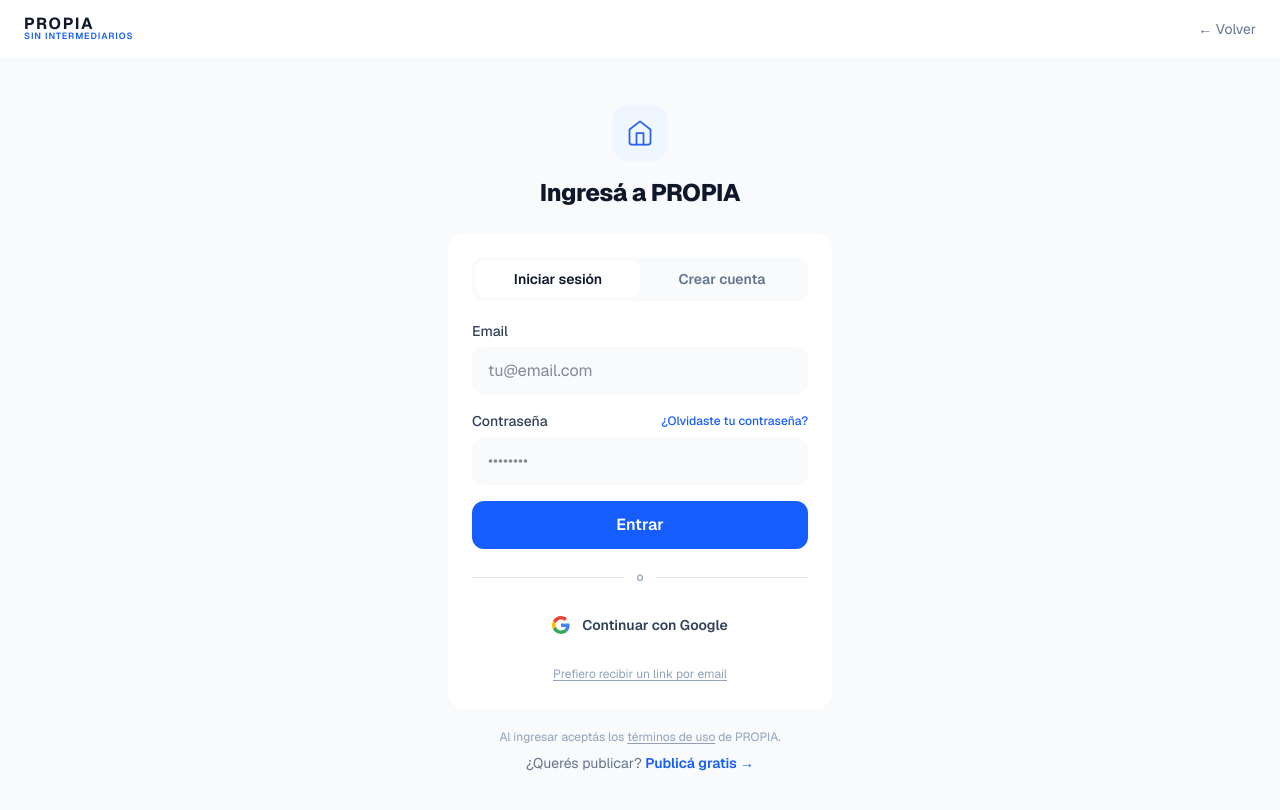
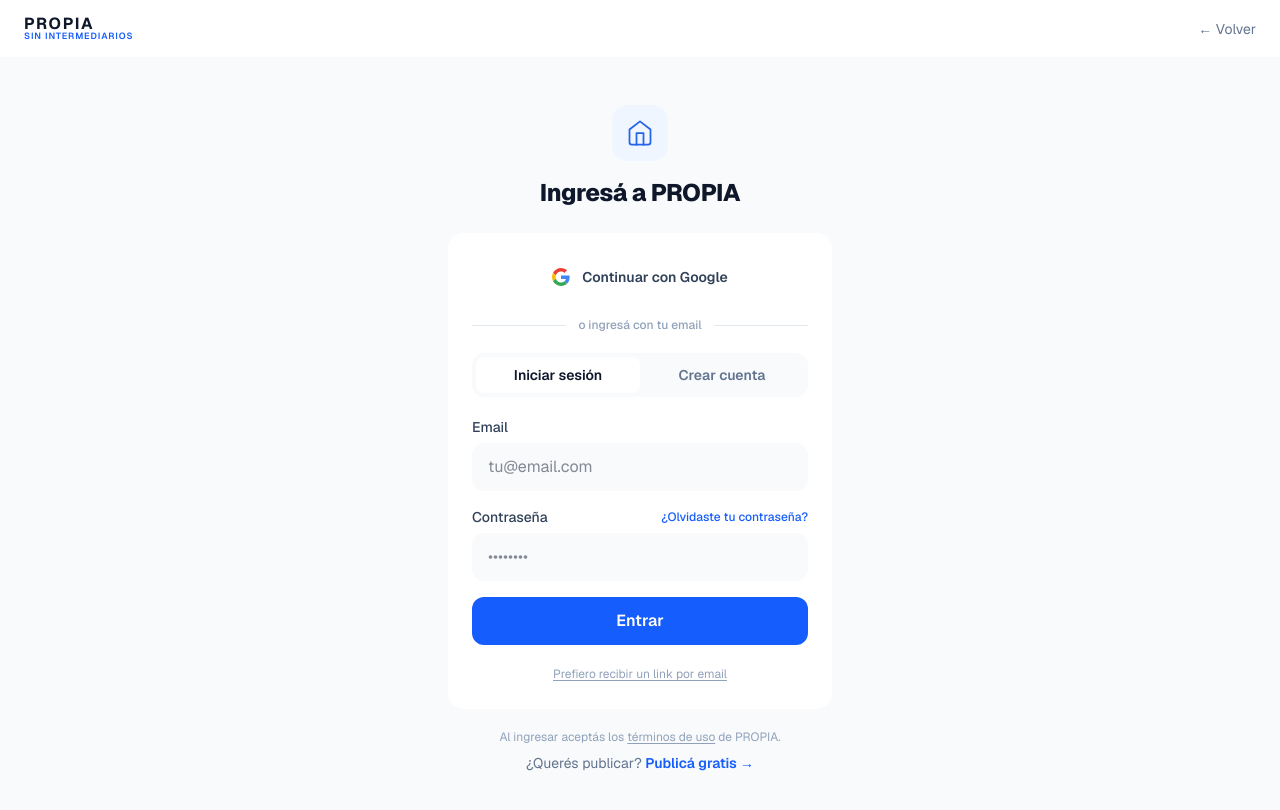
Before and after one commit to ivaanavalos2020-prog/propia, a Next.js app: page /login in a window 1280 px wide. Shown: the top 810 px of the page. Built offline with nearby package versions, Linux system fonts and the light colour scheme; no server answers.

Commit message:
feat: Google OAuth login - botón continuar con Google y manejo en auth/callback

```diff
--- a/src/app/auth/callback/route.ts
+++ b/src/app/auth/callback/route.ts
@@ -15,10 +15,28 @@
       try {
         const { data: { user } } = await supabase.auth.getUser()
         if (user?.id && user?.email) {
-          await supabase.from('profiles').upsert(
-            { id: user.id, email: user.email },
-            { onConflict: 'id' }
-          )
+          const { data: existing } = await supabase
+            .from('profiles')
+            .select('full_name, avatar_url')
+            .eq('id', user.id)
+            .maybeSingle()
+
+          const upsertData: {
+            id: string
+            email: string
+            full_name?: string
+            avatar_url?: string
+          } = { id: user.id, email: user.email }
+
+          const meta = user.user_metadata as Record<string, string> | undefined
+          if (!existing?.full_name && meta?.full_name) {
+            upsertData.full_name = meta.full_name
+          }
+          if (!existing?.avatar_url && meta?.avatar_url) {
+            upsertData.avatar_url = meta.avatar_url
+          }
+
+          await supabase.from('profiles').upsert(upsertData, { onConflict: 'id' })
         }
       } catch { /* no bloquear el login si falla */ }
 
--- a/src/app/login/page.tsx
+++ b/src/app/login/page.tsx
@@ -48,6 +48,10 @@
   const [magicEmail, setMagicEmail] = useState('')
   const [magicEstado, setMagicEstado] = useState<EstadoEnvio>('idle')
   const [magicError, setMagicError] = useState('')
+
+  // Google OAuth
+  const [googleEstado, setGoogleEstado] = useState<'idle' | 'cargando' | 'error'>('idle')
+  const [googleError, setGoogleError] = useState('')
 
   useEffect(() => {
     const t = setTimeout(() => setVisible(true), 50)
@@ -138,15 +142,18 @@
   }
 
   async function handleGoogle() {
-    try {
-      const supabase = createClient()
-      await supabase.auth.signInWithOAuth({
-        provider: 'google',
-        options: { redirectTo: `${window.location.origin}/auth/callback` },
-      })
-    } catch {
-      // Si Google no está habilitado como provider, no hace nada
+    setGoogleError('')
+    setGoogleEstado('cargando')
+    const supabase = createClient()
+    const { error } = await supabase.auth.signInWithOAuth({
+      provider: 'google',
+      options: { redirectTo: `${window.location.origin}/auth/callback` },
+    })
+    if (error) {
+      setGoogleError('No se pudo conectar con Google. Intentá de nuevo.')
+      setGoogleEstado('error')
     }
+    // Sin error: el navegador redirige, quedamos en 'cargando'
   }
 
   return (
@@ -240,6 +247,32 @@
             ) : (
               /* Tabs normales */
               <>
+                {/* Google */}
+                <button type="button" onClick={handleGoogle} disabled={googleEstado === 'cargando'}
+                  className="flex w-full items-center justify-center gap-3 rounded-xl border border-slate-300 bg-white px-4 py-2.5 text-sm font-semibold text-slate-700 transition-colors hover:border-slate-400 hover:bg-slate-50 disabled:opacity-50">
+                  {googleEstado === 'cargando' ? (
+                    <><Spinner /> Redirigiendo...</>
+                  ) : (
+                    <>
+                      <svg xmlns="http://www.w3.org/2000/svg" width="18" height="18" viewBox="0 0 48 48" aria-hidden="true">
+                        <path fill="#EA4335" d="M24 9.5c3.54 0 6.71 1.22 9.21 3.6l6.85-6.85C35.9 2.38 30.47 0 24 0 14.62 0 6.51 5.38 2.56 13.22l7.98 6.19C12.43 13.72 17.74 9.5 24 9.5z"/>
+                        <path fill="#4285F4" d="M46.98 24.55c0-1.57-.15-3.09-.38-4.55H24v9.02h12.94c-.58 2.96-2.26 5.48-4.78 7.18l7.73 6c4.51-4.18 7.09-10.36 7.09-17.65z"/>
+                        <path fill="#FBBC05" d="M10.53 28.59c-.48-1.45-.76-2.99-.76-4.59s.27-3.14.76-4.59l-7.98-6.19C.92 16.46 0 20.12 0 24c0 3.88.92 7.54 2.56 10.78l7.97-6.19z"/>
+                        <path fill="#34A853" d="M24 48c6.48 0 11.93-2.13 15.89-5.81l-7.73-6c-2.15 1.45-4.92 2.3-8.16 2.3-6.26 0-11.57-4.22-13.47-9.91l-7.98 6.19C6.51 42.62 14.62 48 24 48z"/>
+                      </svg>
+                      Continuar con Google
+                    </>
+                  )}
+                </button>
+                {googleError && <p className="mt-2 rounded-xl border border-red-200 bg-red-50 px-4 py-3 text-sm text-red-600">{googleError}</p>}
+
+                {/* Separador */}
+                <div className="my-5 flex items-center gap-3">
+                  <div className="flex-1 h-px bg-slate-200" />
+                  <span className="text-xs text-slate-400 font-medium whitespace-nowrap">o ingresá con tu email</span>
+                  <div className="flex-1 h-px bg-slate-200" />
+                </div>
+
                 {/* Tabs */}
                 <div className="mb-5 flex rounded-xl border border-slate-200 bg-slate-50 p-1">
                   {(['login', 'registro'] as Tab[]).map((t) => (
@@ -313,25 +346,6 @@
                   )
                 )}
 
-                {/* Separador */}
-                <div className="my-5 flex items-center gap-3">
-                  <div className="flex-1 h-px bg-slate-200" />
-                  <span className="text-xs text-slate-400 font-medium">o</span>
-                  <div className="flex-1 h-px bg-slate-200" />
-                </div>
-
-                {/* Google */}
-                <button type="button" onClick={handleGoogle}
-                  className="flex w-full items-center justify-center gap-3 rounded-xl border border-slate-300 bg-white px-4 py-2.5 text-sm font-semibold text-slate-700 transition-colors hover:border-slate-400 hover:bg-slate-50">
-                  <svg xmlns="http://www.w3.org/2000/svg" width="18" height="18" viewBox="0 0 48 48" aria-hidden="true">
-                    <path fill="#EA4335" d="M24 9.5c3.54 0 6.71 1.22 9.21 3.6l6.85-6.85C35.9 2.38 30.47 0 24 0 14.62 0 6.51 5.38 2.56 13.22l7.98 6.19C12.43 13.72 17.74 9.5 24 9.5z"/>
-                    <path fill="#4285F4" d="M46.98 24.55c0-1.57-.15-3.09-.38-4.55H24v9.02h12.94c-.58 2.96-2.26 5.48-4.78 7.18l7.73 6c4.51-4.18 7.09-10.36 7.09-17.65z"/>
-                    <path fill="#FBBC05" d="M10.53 28.59c-.48-1.45-.76-2.99-.76-4.59s.27-3.14.76-4.59l-7.98-6.19C.92 16.46 0 20.12 0 24c0 3.88.92 7.54 2.56 10.78l7.97-6.19z"/>
-                    <path fill="#34A853" d="M24 48c6.48 0 11.93-2.13 15.89-5.81l-7.73-6c-2.15 1.45-4.92 2.3-8.16 2.3-6.26 0-11.57-4.22-13.47-9.91l-7.98 6.19C6.51 42.62 14.62 48 24 48z"/>
-                  </svg>
-                  Continuar con Google
-                </button>
-
                 {/* Magic link */}
                 <div className="mt-4 text-center">
                   <button type="button" onClick={() => setModoMagic(true)}
```
